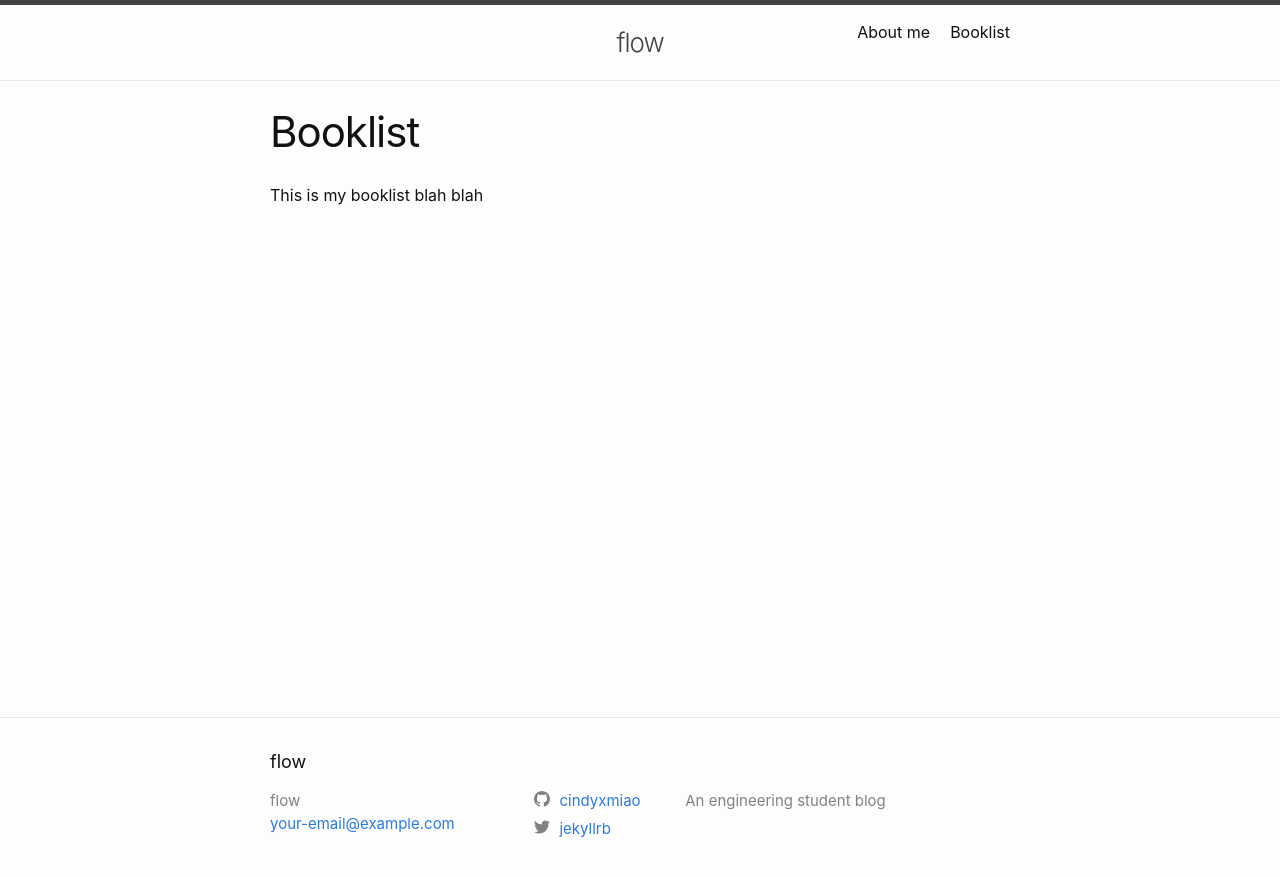
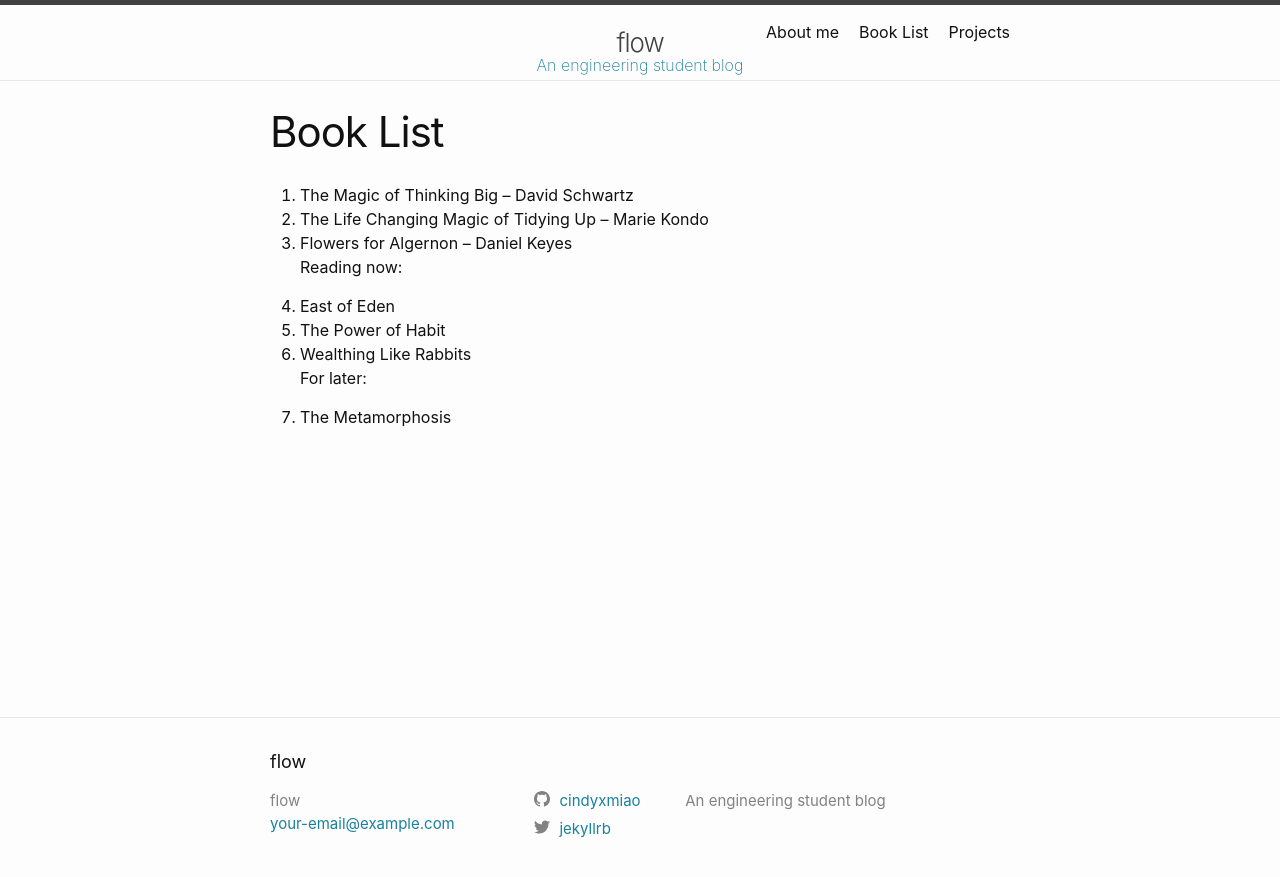
Before and after one commit to cindyxmiao/blog, a Jekyll site: the page built from booklist.md, in a window 1280 px wide. Shown: the top 877 px of the page. Built offline with Jekyll 4.4.1, drawn with Linux system fonts in a browser that asks for light colours.

Commit message:
initial commit

```diff
--- a/_config.yml
+++ b/_config.yml
@@ -17,7 +17,7 @@ title: flow
 email: your-email@example.com
 description: >- # this means to ignore newlines until "baseurl:"
   An engineering student blog
-baseurl: "" # the subpath of your site, e.g. /blog
+baseurl: "blog" # the subpath of your site, e.g. /blog
 url: "" # the base hostname & protocol for your site, e.g. http://example.com
 twitter_username: jekyllrb
 github_username:  cindyxmiao
--- a/_includes/header.html
+++ b/_includes/header.html
@@ -4,6 +4,7 @@
     {%- assign default_paths = site.pages | map: "path" -%}
     {%- assign page_paths = site.header_pages | default: default_paths -%}
     <a class="site-title" rel="author" href="{{ "/" | relative_url }}">{{ site.title | escape }}</a>
+    <p class= "site-description"> An engineering student blog </p>
 
     {%- if page_paths -%}
       <nav class="site-nav">
--- a/_sass/minima/_base.scss
+++ b/_sass/minima/_base.scss
@@ -102,6 +102,7 @@ h1, h2, h3, h4, h5, h6 {
 /**
  * Links
  */
+$brand-color: #1a809c;
 a {
   color: $brand-color;
   text-decoration: none;
--- a/_sass/minima/_layout.scss
+++ b/_sass/minima/_layout.scss
@@ -13,7 +13,7 @@
 .site-title {
   @include relative-font-size(1.625);
   font-weight: 300;
-  line-height: $base-line-height * $base-font-size * 2.25;
+  line-height: $base-line-height * $base-font-size * 4;
   letter-spacing: -1px;
   margin-bottom: 0;
   position: absolute;
@@ -21,11 +21,20 @@
   left: 50%;
   transform: translate(-50%, -50%);
 
-
   &,
   &:visited {
     color: $grey-color-dark;
   }
+}
+
+.site-description{
+  position: absolute;
+  top: 80%;
+  left: 50%;
+  transform: translate(-50%, -50%);
+  font-weight: 200;
+  color: $brand-color
+
 }
 
 .site-nav {
--- a/booklist.md
+++ b/booklist.md
@@ -1,8 +1,18 @@
 ---
 layout: page
-title: Booklist
-permalink: /booklist/
-display-title: Booklist
+title: Book List
+permalink: /book-list/
+display-title: Book List
 ---
 
-This is my booklist blah blah
+1. The Magic of Thinking Big – David Schwartz
+2. The Life Changing Magic of Tidying Up – Marie Kondo
+3. Flowers for Algernon – Daniel Keyes
+Reading now:
+
+4. East of Eden
+5. The Power of Habit
+6. Wealthing Like Rabbits
+For later:
+
+7. The Metamorphosis
--- /dev/null
+++ b/projects.html
@@ -0,0 +1,6 @@
+---
+layout: page
+title: Projects
+display-title: Projects
+permalink: /projects/
+---
```
Also changed, not shown: _posts/2019-08-20-dos-and-donts.html (added, +22 -0 lines).
